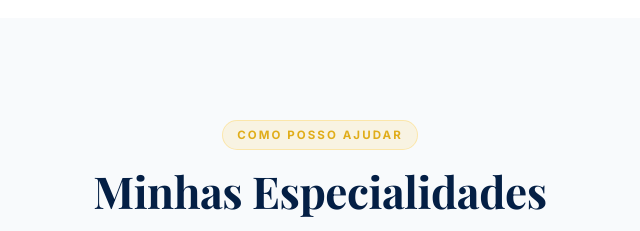
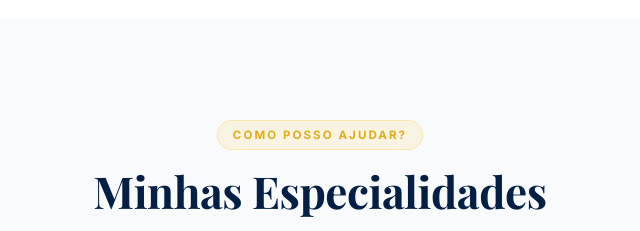
Before and after one commit to devaqn/Sitedrpaulovieira, a plain HTML site: page index.html in a window 1280 px wide. Shown: the part 1700-1931 px from the top of the page, 320-960 px from the left. Drawn offline with nearby package versions, Linux system fonts and the light colour scheme; a web font is replaced by a local one.

Commit message:
Update index.html

```diff
--- a/index.html
+++ b/index.html
@@ -296,7 +296,7 @@
   <section id="especialidades" class="secao secao-alt especialidades" aria-labelledby="esp-h2">
     <div class="container">
       <div class="secao-header" data-animate="fade-up">
-        <span class="secao-label">Como Posso Ajudar</span>
+        <span class="secao-label">Como Posso Ajudar?</span>
         <h2 id="esp-h2" class="secao-titulo">Minhas Especialidades</h2>
         <p class="secao-desc">
           Escolhi cada uma dessas abordagens porque, juntas, elas cuidam do ser humano por inteiro —
```
